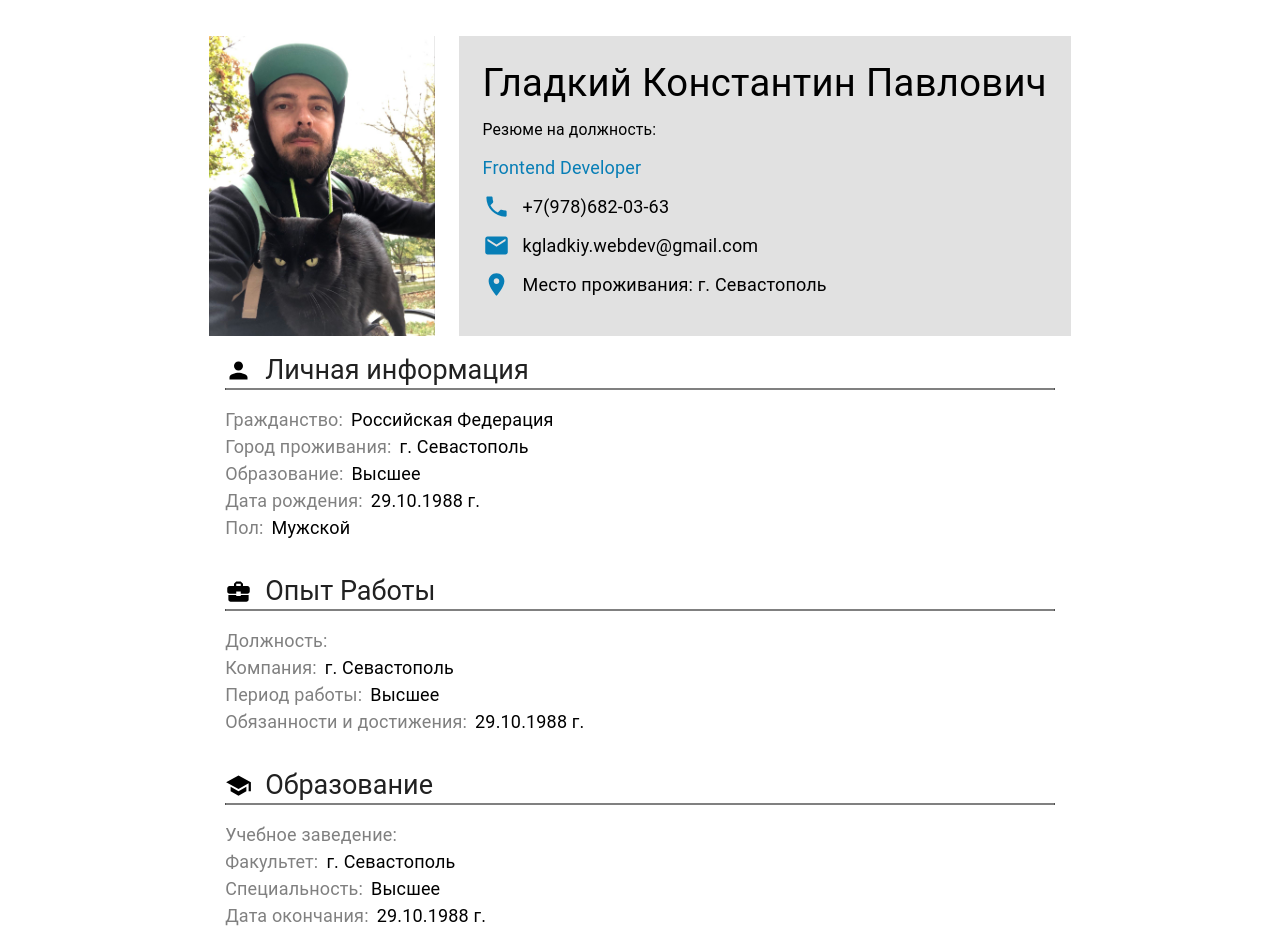
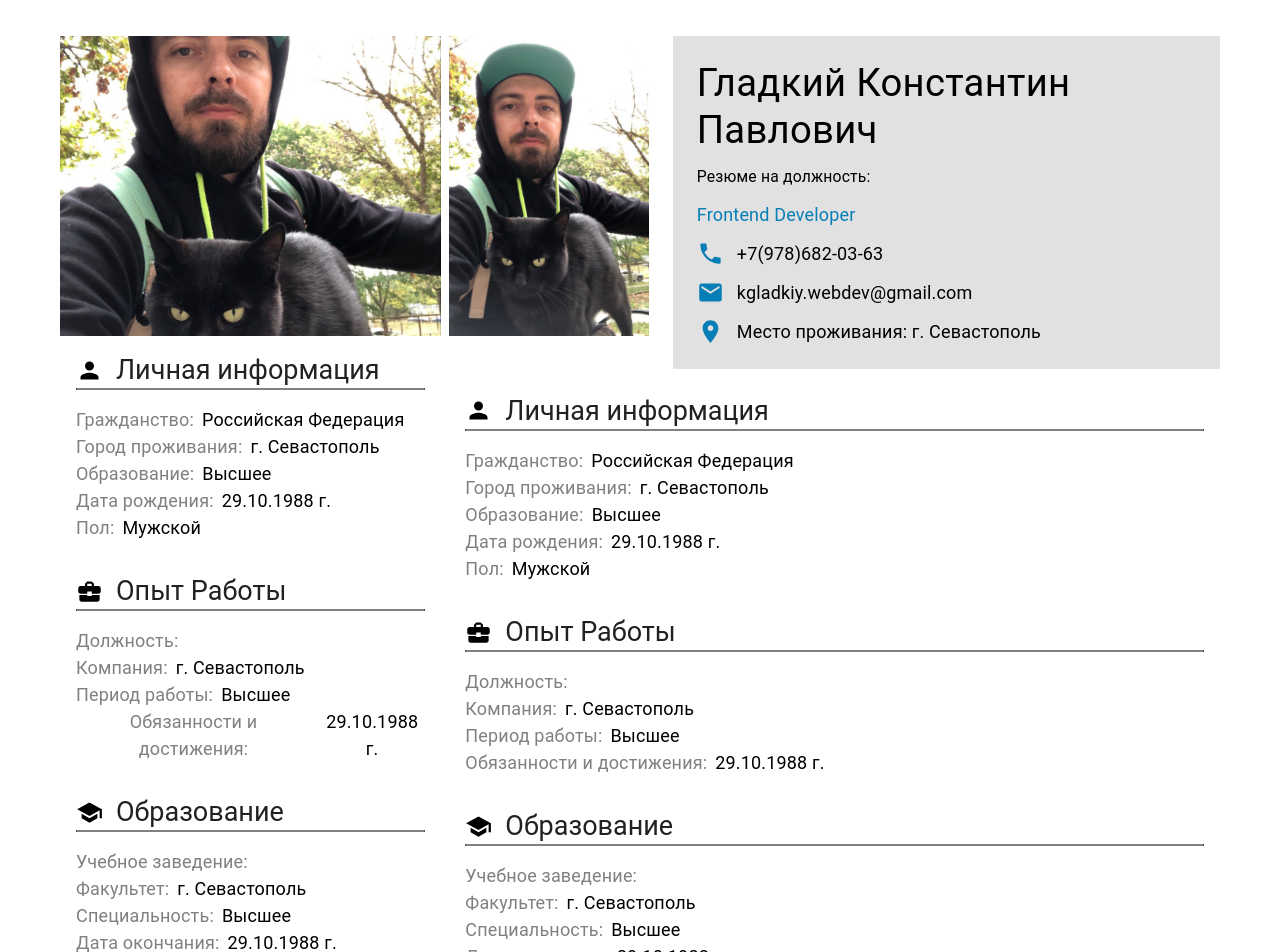
Before and after one commit to Dexmor096/my-cv, a React (Vite) app: page / in a window 1280 px wide. Shown: the top 952 px of the page. Built offline with nearby package versions, Linux system fonts and the light colour scheme.

Commit message:
feat: create grid structure

```diff
--- a/src/components/Info.tsx
+++ b/src/components/Info.tsx
@@ -9,17 +9,16 @@ interface IinfoProps {
 }
 
 export const Info: React.FC<IinfoProps> = (props) => {
-	console.log(props)
 	const {title, icon, id, info} = props;
-	return (<Stack sx={{p: 2}}>
+	return (<Stack key={id} sx={{p: 2}}>
 		<Typography component='span' variant='h5' sx={{display: 'flex', alignItems: 'center'}}>
 			<ListItemIcon sx={{ minWidth:'40px', color: '#000000'}}>{icon}</ListItemIcon>
 			{title}
 		</Typography>
 		<Divider sx={{mb: 2, border: 1, borderBlockColor: '#808080'}}/>
 		{
-			info.map((el) => {
-						return <Stack spacing={1} direction='row' key={id}>
+			info.map((el, index) => {
+						return <Stack spacing={1} direction='row' key={index}>
 							<Typography sx={{ color: '#808080' }}>{el.subtitle}:</Typography>
 							<Typography sx={{ color: '#000000' }}>{el.description}</Typography>
 						</Stack>
--- /dev/null
+++ b/src/components/ProfSkills.tsx
@@ -0,0 +1,13 @@
+import { Info } from './Info'
+
+import { information } from './constants/information';
+
+export const ProfSkills = () => {
+	return (
+		<>
+			{information.map((element, index) => (
+				<Info key={index} {...element}/>
+			))}
+		</>
+	)
+}
--- /dev/null
+++ b/src/components/SideBar.tsx
@@ -0,0 +1,12 @@
+import { Stack } from '@mui/system';
+import { Photo } from './Photo';
+import { ProfSkills } from './ProfSkills';
+
+export const SideBar = () => {
+	return (
+		<Stack>
+			<Photo/>
+			<ProfSkills />
+		</Stack>
+	)
+}
--- a/src/components/constants/information.tsx
+++ b/src/components/constants/information.tsx
@@ -2,6 +2,10 @@ import React from 'react';
 import PersonIcon from '@mui/icons-material/Person';
 import BusinessCenterIcon from '@mui/icons-material/BusinessCenter';
 import SchoolIcon from '@mui/icons-material/School';
+import AutoStoriesIcon from '@mui/icons-material/AutoStories';
+import InfoIcon from '@mui/icons-material/Info';
+
+
 export interface Iinfo {
 	subtitle: string,
 	description: string,
@@ -64,7 +68,7 @@ export const information :Iinformation[] = [
 		],
 	},
 	{
-		id: 1,
+		id: 2,
 		icon: <SchoolIcon />,
 		title: 'Образование',
 		info: [
@@ -85,5 +89,51 @@ export const information :Iinformation[] = [
 				description: '29.10.1988 г.',
 			},
 		],
+	},
+	{
+		id: 2,
+		icon: <AutoStoriesIcon />,
+		title: 'Курсы и тренинги',
+		info: [
+			{
+				subtitle: 'Учебное заведение',
+				description: '',
+			},
+			{
+				subtitle: 'Факультет',
+				description: 'г. Севастополь',
+			},
+			{
+				subtitle: 'Специальность',
+				description: 'Высшее',
+			},
+			{
+				subtitle: 'Дата окончания',
+				description: '29.10.1988 г.',
+			},
+		],
+	},
+	{
+		id: 2,
+		icon: <InfoIcon />,
+		title: 'Обо мне',
+		info: [
+			{
+				subtitle: 'Учебное заведение',
+				description: '',
+			},
+			{
+				subtitle: 'Факультет',
+				description: 'г. Севастополь',
+			},
+			{
+				subtitle: 'Специальность',
+				description: 'Высшее',
+			},
+			{
+				subtitle: 'Дата окончания',
+				description: '29.10.1988 г.',
+			},
+		],
 	}
 ]
--- a/src/pages/MainPage.tsx
+++ b/src/pages/MainPage.tsx
@@ -2,14 +2,25 @@ import * as React from 'react';
 import Container from '@mui/material/Container';
 import Header from '../components/Header'
 import MainContent from '../components/MainContent'
+import { SideBar } from '../components/SideBar'
+import { Grid } from '@mui/material'
 
 export const MainPage: React.FC = () => {
 	return (
-		<React.Fragment>
       <Container maxWidth="xl">
-				<Header />
-				<MainContent />
+				<Grid container spacing={1} direction="row">
+					<Grid item xs={4}>
+						<SideBar />
+					</Grid>
+					<Grid item container spacing={1} xs={8}>
+						<Grid item xs={12}>
+							<Header />
+						</Grid>
+						<Grid item xs={12}>
+							<MainContent />
+						</Grid>
+					</Grid>
+				</Grid>
       </Container>
-    </React.Fragment>
 	)
 }
```
